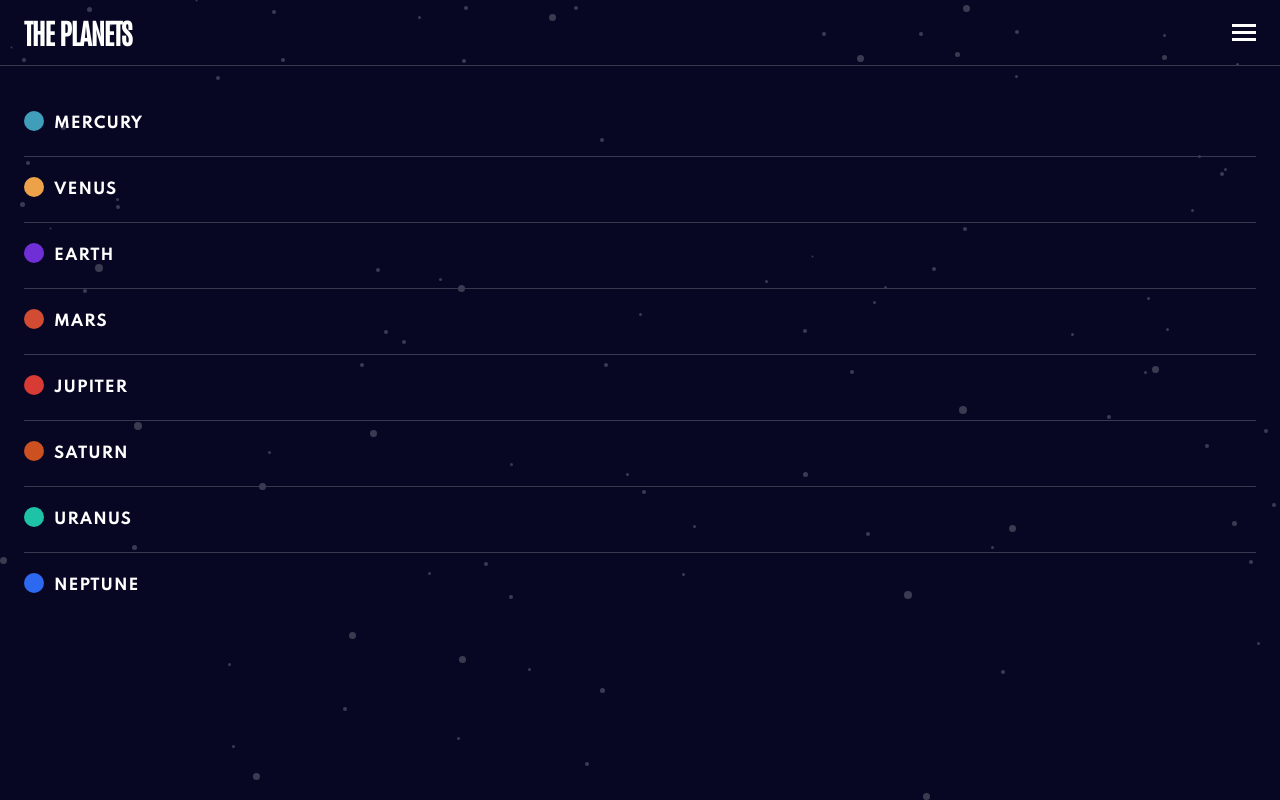
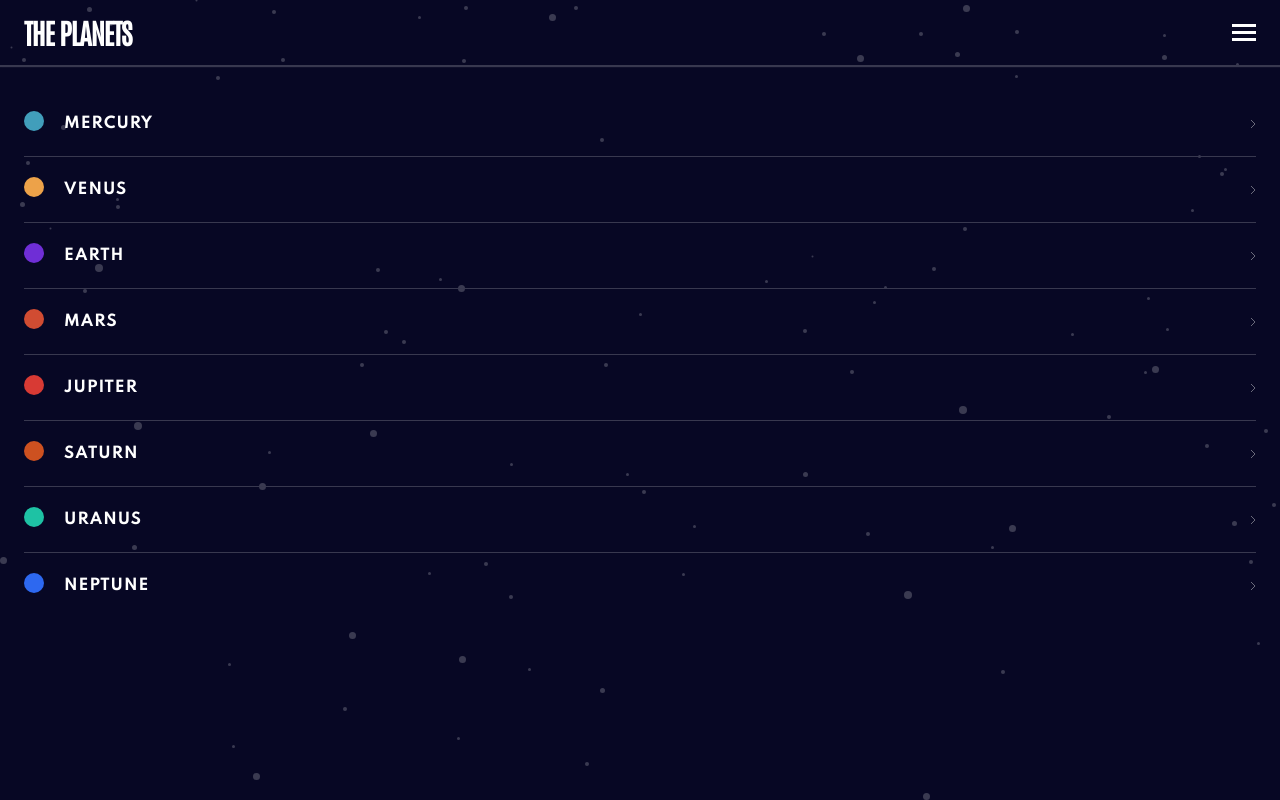
Before and after one commit to ding-09/planets-facts, a React (Create React App) app: page / in a window 1280 px wide. Built offline with nearby package versions, Linux system fonts and the light colour scheme.

Commit message:
add chevron icon to NavItems

```diff
--- a/src/GlobalStyle.js
+++ b/src/GlobalStyle.js
@@ -23,6 +23,11 @@ const GlobalStyles = createGlobalStyle`
     h1, h2 {
         font-family: 'Antonio', sans-serif
     }
+
+    a {
+        text-decoration: none;
+        color: inherit;
+    }
 `;
 
 export default GlobalStyles;
--- a/src/components/Header/Header.styled.js
+++ b/src/components/Header/Header.styled.js
@@ -7,8 +7,8 @@ export const StyledHeader = styled.header`
     justify-content: space-between;
     align-items: center;
     border-bottom: 1px solid ${({ theme }) => theme.secondaryColors.darkGray};
-
-    h1 {
+    box-shadow: 0 0px 1px 1px ${({ theme }) => theme.secondaryColors.darkGray};
+      h1 {
       letter-spacing: -0.1rem;
       text-transform: uppercase;
       font-size: 2.8rem;
--- a/src/components/Header/NavItem.js
+++ b/src/components/Header/NavItem.js
@@ -3,7 +3,7 @@ import { StyledNavItem } from './NavItem.styled';
 const NavItem = ({ planet }) => {
   return (
     <StyledNavItem color={planet.name.toLowerCase()}>
-      {planet.name}
+      <a href='#'>{planet.name}</a>
     </StyledNavItem>
   );
 };
--- a/src/components/Header/NavItem.styled.js
+++ b/src/components/Header/NavItem.styled.js
@@ -1,7 +1,8 @@
-import styled, { ThemeProvider } from 'styled-components';
+import styled from 'styled-components';
+import ChevronIcon from '../../assets/icon-chevron.svg';
 
 export const StyledNavItem = styled.li`
-  padding: 2rem 3rem;
+  padding: 2rem 0 2rem 4rem;
   list-style-type: none;
   text-transform: uppercase;
   font-size: 1.5rem;
@@ -23,4 +24,10 @@ export const StyledNavItem = styled.li`
     position: absolute;
     left: 0;
   }
+
+  &:after {
+    content: url(${ChevronIcon});
+    position: absolute;
+    right: 0;
+  }
 `;
```
